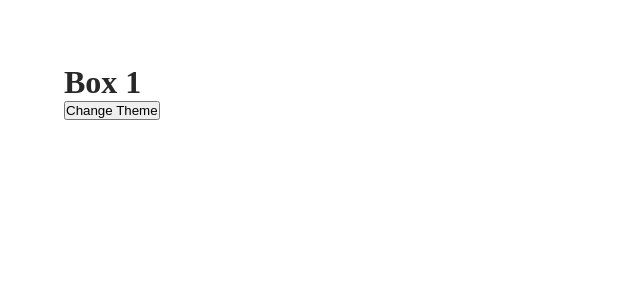
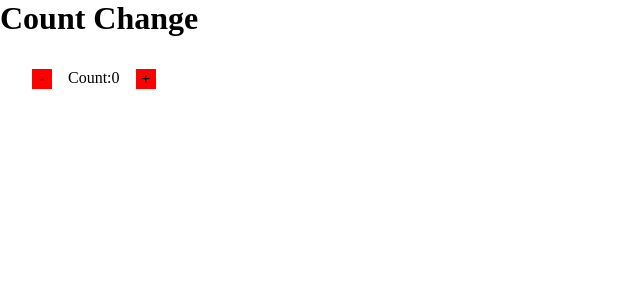
Before and after one commit to nikhilkumar50/Typescript-React, a React (Vite) app in the folder React-Typescript/: page / in a window 1280 px wide. Shown: the top 300 px of the page, without its empty margins (0-640 px from the left). Built offline with nearby package versions, Linux system fonts and the light colour scheme.

Commit message:
useReducer with typescript

```diff
--- a/React-Typescript/src/App.tsx
+++ b/React-Typescript/src/App.tsx
@@ -1,37 +1,58 @@
-import { createContext, ReactNode, useState } from "react";
-import Box from "./components/Box";
+import { useReducer } from "react";
 
-type ThemeType = "light" | "dark";
+type StateType = {
+  count: number;
+};
 
-interface ThemeContextType {
-  theme: ThemeType;
-  toggleTheme: () => void;
-}
+type ActionType =
+  | { type: "Increment"; payload: number }
+  | { type: "Decrement"; payload: number };
 
-export const ThemeContext = createContext<ThemeContextType>({
-  theme: "light",
-  toggleTheme: () => {},
-});
+const initialState: StateType = {
+  count: 0,
+};
 
-const ThemeProvider = ({ children }: { children: ReactNode }) => {
-  const [theme, setTheme] = useState<ThemeType>("light");
+const reducer = (state: StateType, action: ActionType): StateType => {
+  switch (action.type) {
+    case "Increment":
+      return { count: state.count + action.payload };
+    case "Decrement":
+      return { count: state.count - action.payload };
+    default:
+      return state;
+  }
+};
 
-  const toggleTheme = () => {
-    setTheme((prev) => (prev === "light" ? "dark" : "light"));
+const App = () => {
+  const [state, dispatch] = useReducer(reducer, initialState);
+
+  const increment = (): void => {
+    dispatch({
+      type: "Increment",
+      payload: 2,
+    });
+  };
+
+  const decrement = (): void => {
+    dispatch({
+      type: "Decrement",
+      payload: 2,
+    });
   };
 
   return (
-    <ThemeContext.Provider value={{ theme, toggleTheme }}>
-      {children}
-    </ThemeContext.Provider>
-  );
-};
-
-const App = () => {
-  return (
-    <ThemeProvider>
-      <Box />
-    </ThemeProvider>
+    <>
+      <h1>Count Change</h1>
+      <div className="reducerContainer">
+        <button onClick={() => decrement()} className="buttonClick">
+          -
+        </button>
+        <p>Count:{state.count}</p>
+        <button onClick={() => increment()} className="buttonClick">
+          +
+        </button>
+      </div>
+    </>
   );
 };
 
--- a/React-Typescript/src/components/Box.tsx
+++ /dev/null
@@ -1,21 +0,0 @@
-import React, { useContext } from "react";
-import { ThemeContext } from "../App";
-
-const Box = () => {
-  const { theme, toggleTheme } = useContext(ThemeContext);
-  alert(theme);
-  return (
-    <div
-      className="boxContainer"
-      style={{
-        backgroundColor: theme === "dark" ? "rgb(40,40,40)" : "white",
-        color: theme === "dark" ? "white" : "rgb(40,40,40)",
-      }}
-    >
-      <h1>Box 1</h1>
-      <button onClick={toggleTheme}>Change Theme</button>
-    </div>
-  );
-};
-
-export default Box;
--- a/React-Typescript/src/index.css
+++ b/React-Typescript/src/index.css
@@ -1,10 +1,23 @@
-*{
-    margin: 0;
-    padding: 0;
-    box-sizing: border-box;
+* {
+  margin: 0;
+  padding: 0;
+  box-sizing: border-box;
 }
 
-.boxContainer{
-    padding: 2rem;
-    margin: 2rem;
+.reducerContainer {
+  width: 200px;
+
+  margin: 2rem;
+  display: flex;
+  flex-direction: row;
+  gap: 16px;
 }
+
+.buttonClick {
+  width: 20px;
+  height: 20px;
+  background-color: red;
+  border: none;
+  font-size: medium;
+  cursor: pointer;
+}
```
